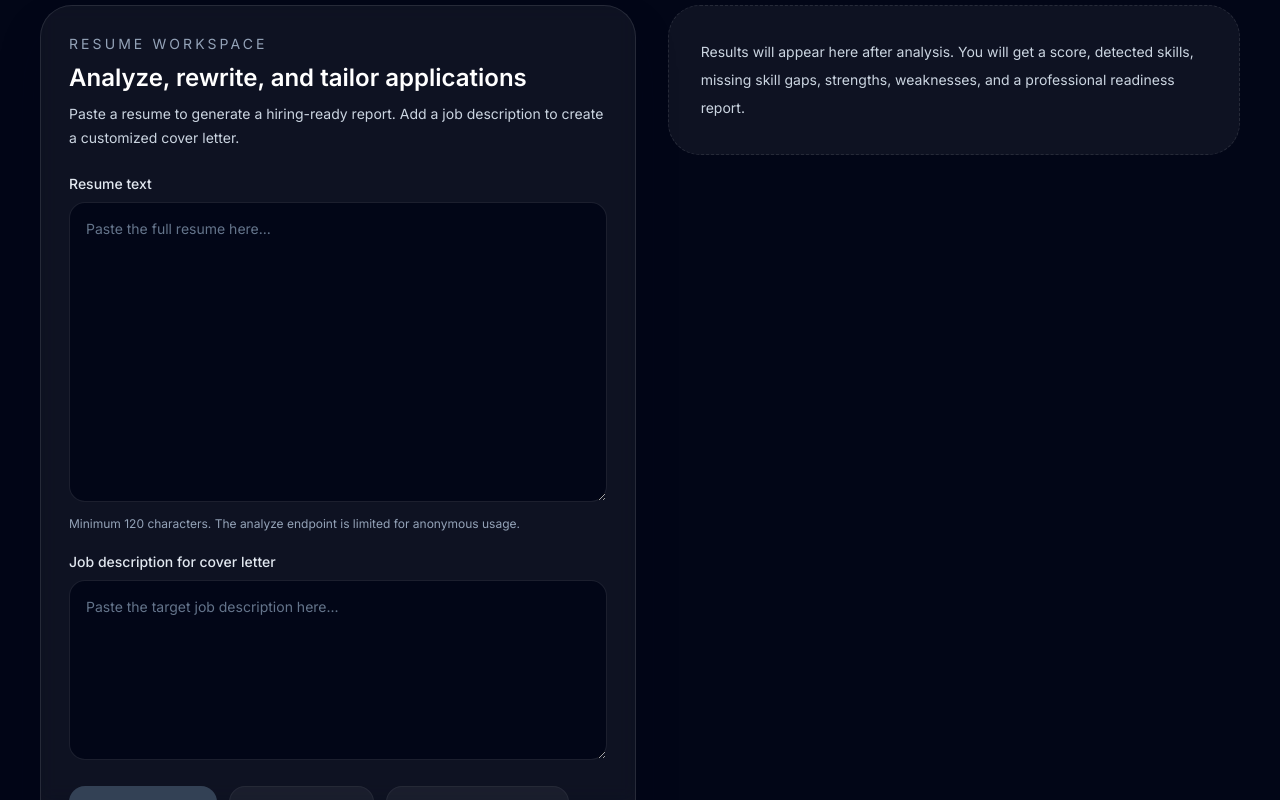
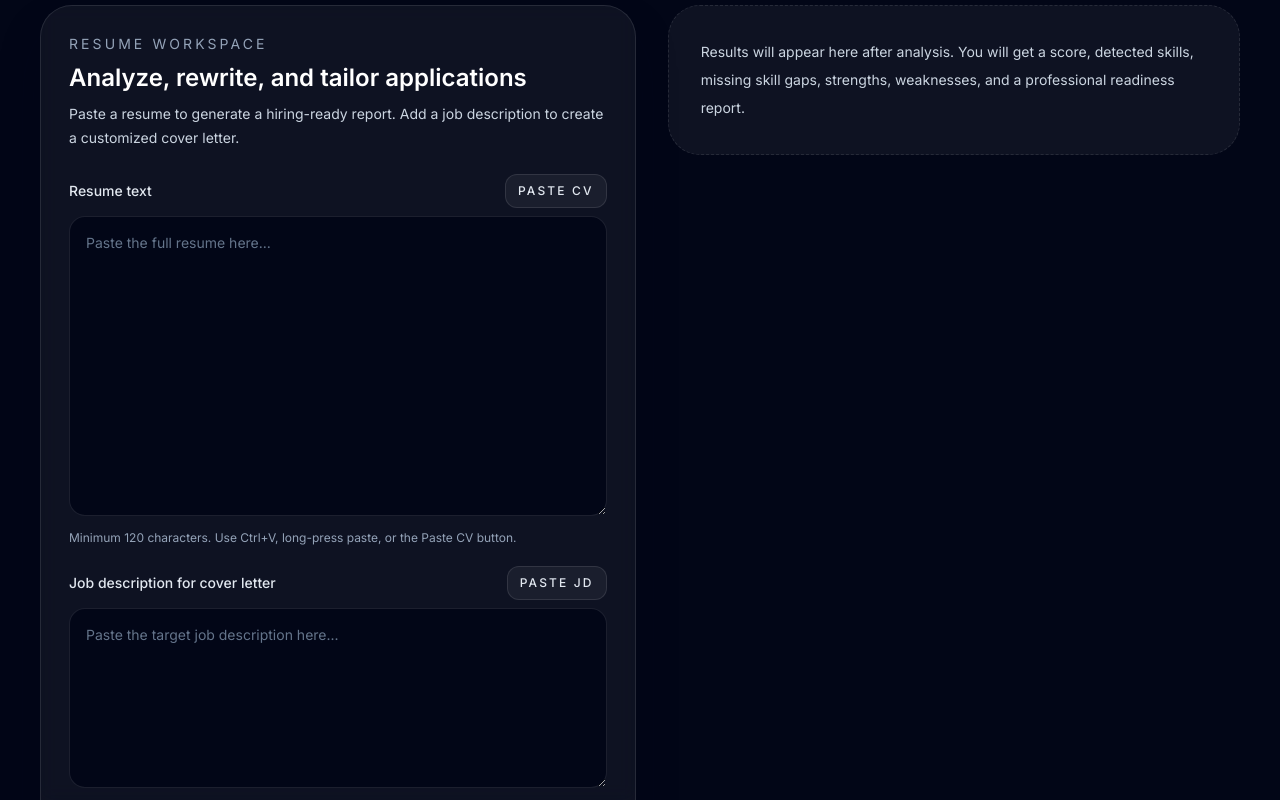
Before and after one commit to SamoTech/Wazivo, a Next.js app: page / in a window 1280 px wide. Shown: the part 501-1301 px from the top of the page. Built offline with nearby package versions, Linux system fonts and the light colour scheme.

Commit message:
fix: add explicit clipboard paste support

```diff
--- a/src/components/ResumeUpload.tsx
+++ b/src/components/ResumeUpload.tsx
@@ -17,6 +17,10 @@ type AnalyzeResponse = {
   cached?: boolean;
 };
 
+function normalizePastedText(value: string) {
+  return value.replace(/\r\n/g, '\n').replace(/\u00a0/g, ' ');
+}
+
 export default function ResumeUpload() {
   const [resumeText, setResumeText] = useState('');
   const [jobDescription, setJobDescription] = useState('');
@@ -33,6 +37,48 @@ export default function ResumeUpload() {
 
   async function parseJson<T>(response: Response): Promise<T> {
     return (await response.json()) as T;
+  }
+
+  async function pasteFromClipboard(target: 'resume' | 'jobDescription') {
+    setError('');
+
+    try {
+      if (!navigator.clipboard?.readText) {
+        throw new Error('Clipboard paste is not supported in this browser.');
+      }
+
+      const clipboardText = normalizePastedText(await navigator.clipboard.readText());
+
+      if (!clipboardText.trim()) {
+        throw new Error('Clipboard is empty. Copy the CV first, then paste again.');
+      }
+
+      if (target === 'resume') {
+        setResumeText(clipboardText);
+      } else {
+        setJobDescription(clipboardText);
+      }
+    } catch (err) {
+      setError(
+        err instanceof Error
+          ? err.message
+          : 'Unable to access clipboard. Try Ctrl+V or long-press paste.'
+      );
+    }
+  }
+
+  function handleNativePaste(
+    event: React.ClipboardEvent<HTMLTextAreaElement>,
+    target: 'resume' | 'jobDescription'
+  ) {
+    event.preventDefault();
+    const pastedText = normalizePastedText(event.clipboardData.getData('text'));
+
+    if (target === 'resume') {
+      setResumeText(pastedText);
+    } else {
+      setJobDescription(pastedText);
+    }
   }
 
   async function handleAnalyze() {
@@ -126,33 +172,59 @@ export default function ResumeUpload() {
 
         <div className="space-y-5">
           <div>
-            <label htmlFor="resume" className="mb-2 block text-sm font-medium text-slate-200">
+            <div className="mb-2 flex items-center justify-between gap-3">
+              <label htmlFor="resume" className="block text-sm font-medium text-slate-200">
                 Resume text
               </label>
+              <button
+                type="button"
+                onClick={() => pasteFromClipboard('resume')}
+                className="rounded-xl border border-white/10 bg-white/5 px-3 py-2 text-xs font-medium uppercase tracking-[0.18em] text-slate-200 transition hover:bg-white/10"
+              >
+                Paste CV
+              </button>
+            </div>
             <textarea
               id="resume"
               value={resumeText}
               onChange={(event) => setResumeText(event.target.value)}
+              onPaste={(event) => handleNativePaste(event, 'resume')}
               placeholder="Paste the full resume here..."
+              autoCapitalize="off"
+              autoCorrect="off"
+              spellCheck={false}
               className="min-h-[300px] w-full rounded-2xl border border-white/10 bg-slate-950/90 px-4 py-4 text-sm text-slate-100 outline-none transition placeholder:text-slate-500 focus:border-cyan-400/50 focus:ring-2 focus:ring-cyan-400/20"
             />
             <p className="mt-2 text-xs text-slate-400">
-              Minimum 120 characters. The analyze endpoint is limited for anonymous usage.
+              Minimum 120 characters. Use Ctrl+V, long-press paste, or the Paste CV button.
             </p>
           </div>
 
           <div>
+            <div className="mb-2 flex items-center justify-between gap-3">
               <label
                 htmlFor="jobDescription"
-              className="mb-2 block text-sm font-medium text-slate-200"
+                className="block text-sm font-medium text-slate-200"
               >
                 Job description for cover letter
               </label>
+              <button
+                type="button"
+                onClick={() => pasteFromClipboard('jobDescription')}
+                className="rounded-xl border border-white/10 bg-white/5 px-3 py-2 text-xs font-medium uppercase tracking-[0.18em] text-slate-200 transition hover:bg-white/10"
+              >
+                Paste JD
+              </button>
+            </div>
             <textarea
               id="jobDescription"
               value={jobDescription}
               onChange={(event) => setJobDescription(event.target.value)}
+              onPaste={(event) => handleNativePaste(event, 'jobDescription')}
               placeholder="Paste the target job description here..."
+              autoCapitalize="off"
+              autoCorrect="off"
+              spellCheck={false}
               className="min-h-[180px] w-full rounded-2xl border border-white/10 bg-slate-950/90 px-4 py-4 text-sm text-slate-100 outline-none transition placeholder:text-slate-500 focus:border-violet-400/50 focus:ring-2 focus:ring-violet-400/20"
             />
           </div>
```
Lines whose indentation alone changed are shown as unchanged.
